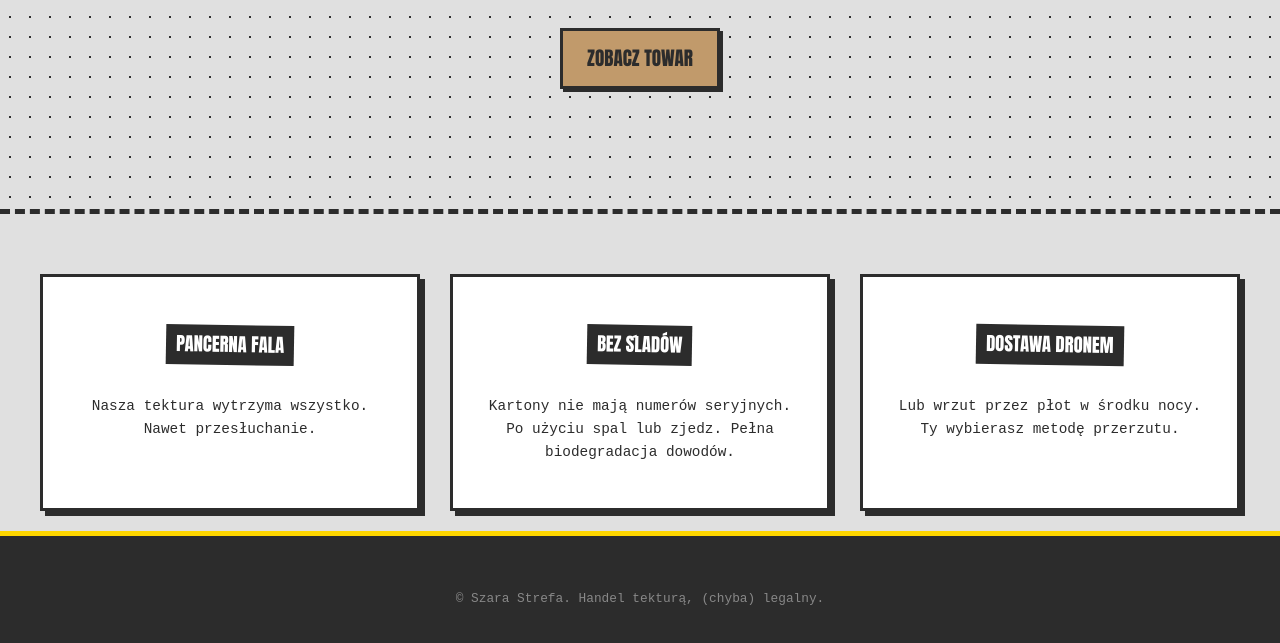
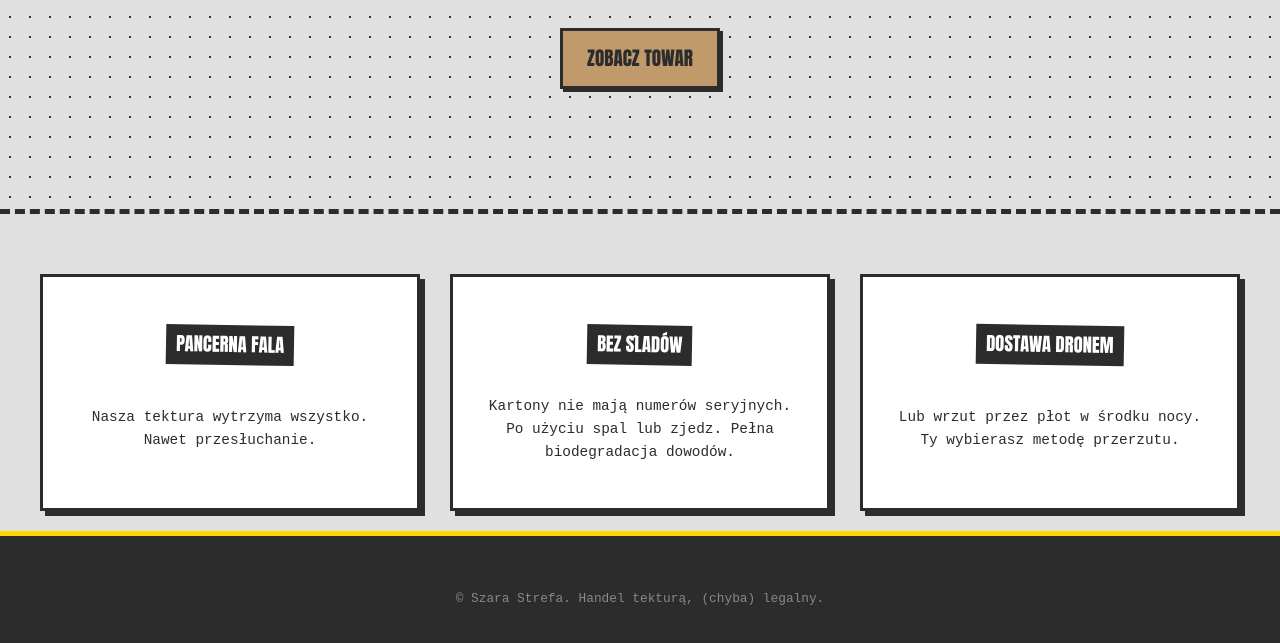
Before and after one commit to szymonbonkowski/Szara-Strefa, a plain HTML site: page index.html in a window 1280 px wide. Shown: the part 535-1178 px from the top of the page. Drawn offline with Linux system fonts and the light colour scheme.

Commit message:
Update style.css

```diff
--- a/css/style.css
+++ b/css/style.css
@@ -230,6 +230,11 @@ h1, h2, h3 {
   gap: 30px;
   padding: 20px 0;
 }
+@media (max-width: 768px) {
+  .features {
+    grid-template-columns: 1fr;
+  }
+}
 .features__item {
   background-color: #FFFFFF;
   border: 3px solid #2C2C2C;
@@ -244,6 +249,9 @@ h1, h2, h3 {
   padding: 30px;
   text-align: center;
   background-color: #FFFFFF;
+  display: flex;
+  flex-direction: column;
+  height: 100%;
 }
 .features__item h3 {
   background-color: #2C2C2C;
@@ -252,9 +260,14 @@ h1, h2, h3 {
   padding: 5px 10px;
   margin-bottom: 15px;
   transform: rotate(1deg);
+  align-self: center;
 }
 .features__item p {
   font-size: 0.9rem;
+  flex-grow: 1;
+  display: flex;
+  align-items: center;
+  justify-content: center;
 }
 
 .faq-list {
```
